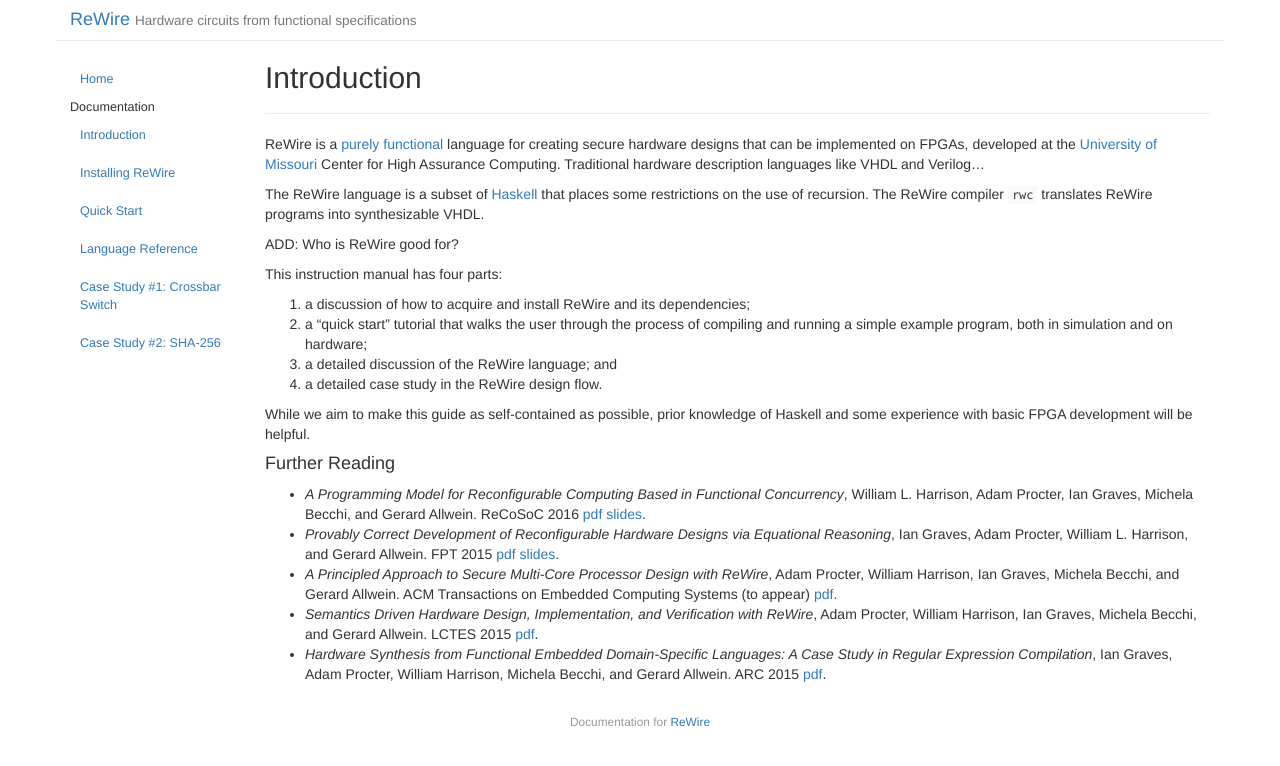
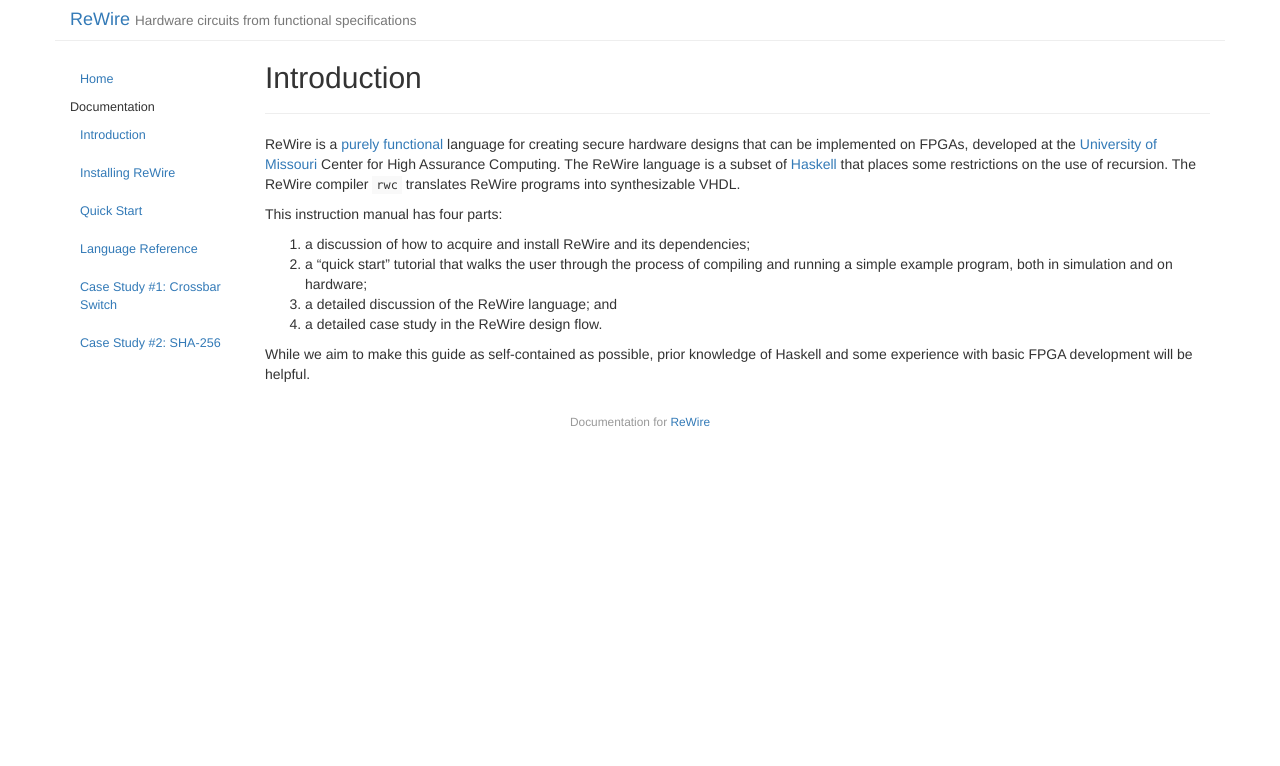
Before and after one commit to rewire-hardware/ReWire, a Jekyll site: the page built from _posts/2016-05-03-introduction.md, in a window 1280 px wide. Shown: the top 766 px of the page. Built offline with Jekyll 4.4.1, drawn with Linux system fonts in a browser that asks for light colours.

Commit message:
finished home section

```diff
--- a/_posts/2016-05-03-introduction.md
+++ b/_posts/2016-05-03-introduction.md
@@ -6,11 +6,8 @@
 order: 1
 ---
 
-ReWire is a [purely functional](https://en.wikipedia.org/wiki/Purely_functional) language for creating secure hardware designs that can be implemented on FPGAs, developed at the [University of Missouri](http://www.missouri.edu/) Center for High Assurance Computing. Traditional hardware description languages like VHDL and Verilog...
-
+ReWire is a [purely functional](https://en.wikipedia.org/wiki/Purely_functional) language for creating secure hardware designs that can be implemented on FPGAs, developed at the [University of Missouri](http://www.missouri.edu/) Center for High Assurance Computing.
 The ReWire language is a subset of [Haskell](http://www.haskell.org/) that places some restrictions on the use of recursion. The ReWire compiler `rwc` translates ReWire programs into synthesizable VHDL.
-
-ADD: Who is ReWire good for?
 
 This instruction manual has four parts:
 
@@ -20,12 +17,3 @@
 4. a detailed case study in the ReWire design flow.
 
 While we aim to make this guide as self-contained as possible, prior knowledge of Haskell and some experience with basic FPGA development will be helpful.
-
-####  Further Reading
-
-* _A Programming Model for Reconfigurable Computing Based in Functional Concurrency_, William L. Harrison, Adam Procter, Ian Graves, Michela Becchi, and Gerard Allwein. ReCoSoC 2016 [pdf]({{ site.baseurl }}/assets/papers/recosoc16.pdf) [slides]({{ site.baseurl }}/assets/papers/slides-recosoc16.pdf).
-* _Provably Correct Development of Reconfigurable Hardware Designs via Equational Reasoning_, Ian Graves, Adam Procter, William L. Harrison, and Gerard Allwein. FPT 2015 [pdf]({{ site.baseurl }}/assets/papers/fpt15.pdf) [slides]({{ site.baseurl }}/assets/papers/slides-fpt15.pdf).
-* _A Principled Approach to Secure Multi-Core Processor Design with ReWire_, Adam Procter, William Harrison, Ian Graves, Michela Becchi, and Gerard Allwein. ACM Transactions on Embedded Computing Systems (to appear) [pdf]({{ site.baseurl }}/assets/papers/tecs16.pdf).
-* _Semantics Driven Hardware Design, Implementation, and Verification with ReWire_, Adam Procter, William Harrison, Ian Graves, Michela Becchi, and Gerard Allwein. LCTES 2015 [pdf]({{ site.baseurl }}/assets/papers/lctes15.pdf).
-* _Hardware Synthesis from Functional Embedded Domain-Specific Languages:
-A Case Study in Regular Expression Compilation_, Ian Graves, Adam Procter, William Harrison, Michela Becchi, and Gerard Allwein. ARC 2015 [pdf]({{ site.baseurl }}/assets/papers/arc15.pdf).
```
Also changed, not shown: index.md (+35 -1 lines).
